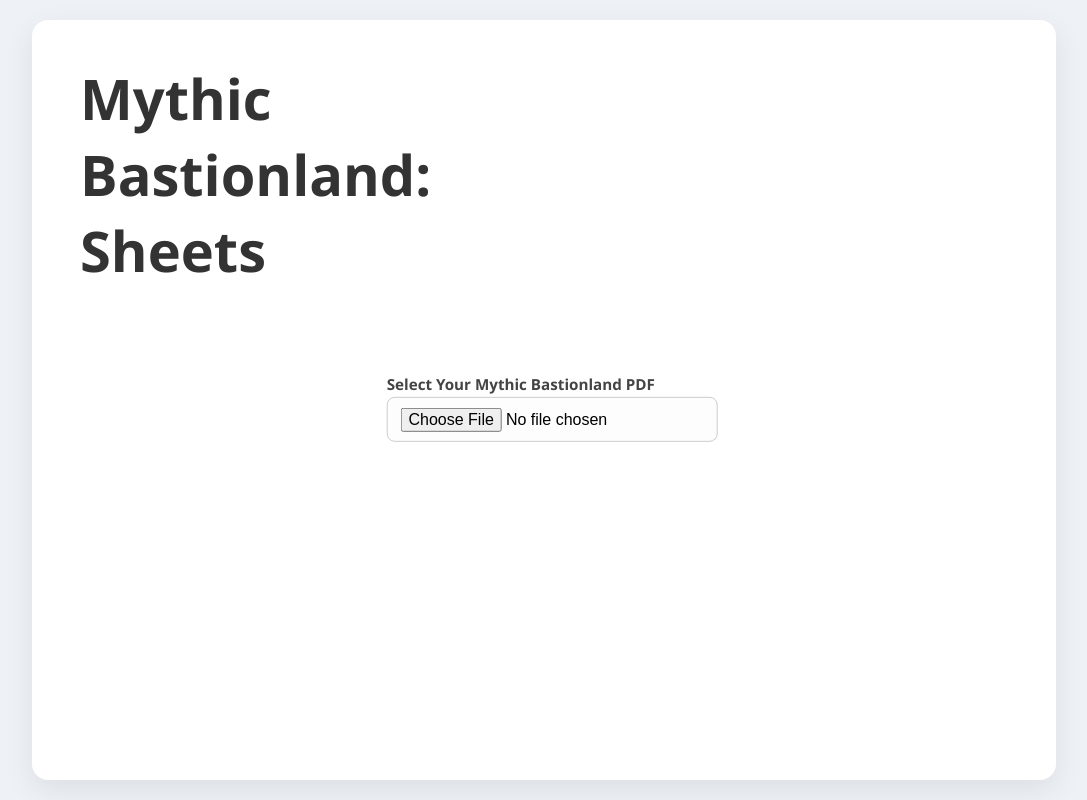
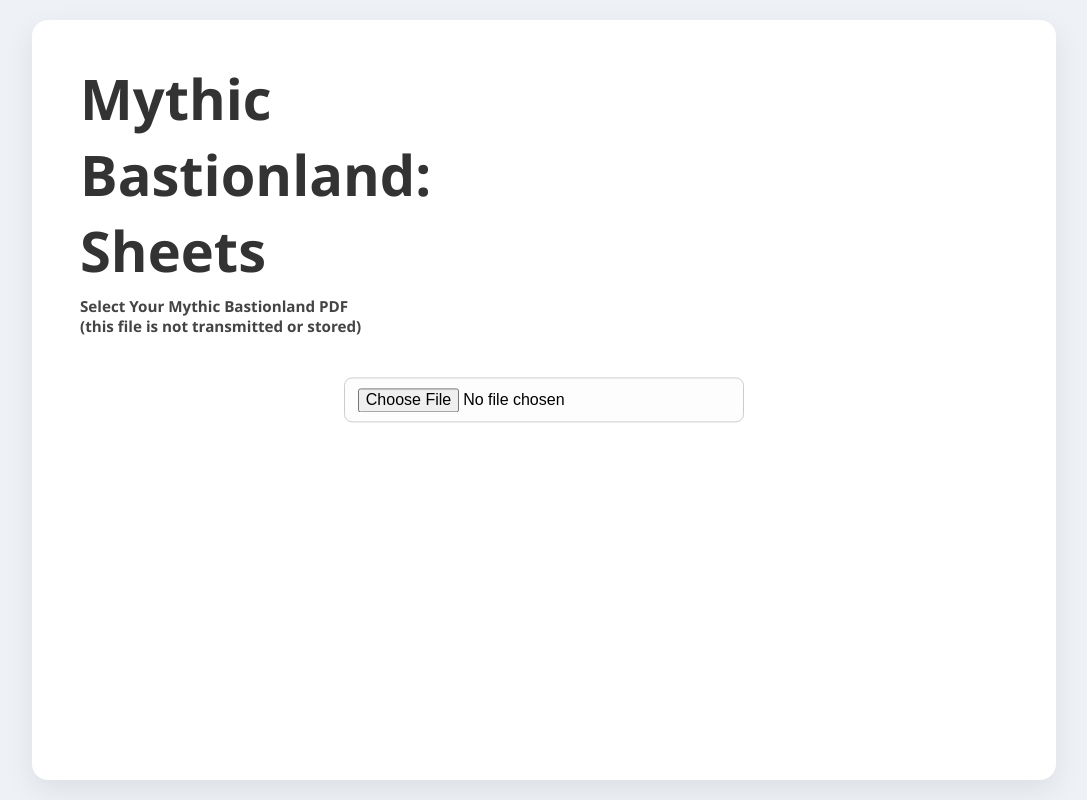
Before and after one commit to CoreyJSteiner/mythic-sheet-extract, a plain HTML site: page index.html in a window 1280 px wide. Shown: the whole page, without its empty margins (96-1183 px from the left). Drawn offline with Linux system fonts and the light colour scheme.

Commit message:
update text

```diff
--- a/index.html
+++ b/index.html
@@ -91,6 +91,7 @@
             border: 1px solid #ccc;
             background: #fdfdfd;
             transition: border 0.2s;
+            width: 6rem
         }
 
         input:focus,
@@ -99,11 +100,12 @@
             outline: none;
         }
 
-        #upload-section {
+        #upload-section input {
             position: absolute;
             top: 50%;
             left: 50%;
             transform: translate(-50%, -50%);
+            width: 25rem;
         }
 
         button {
@@ -170,7 +172,10 @@
                     Sheets
                 </h1>
                 <div id="upload-section" class="form-group">
-                    <label for="pdf-upload">Select Your Mythic Bastionland PDF</label>
+                    <label for="pdf-upload">
+                        Select Your Mythic Bastionland PDF<br>
+                        (this file is not transmitted or stored)
+                    </label>
                     <input type="file" id="pdf-upload" accept="application/pdf">
                 </div>
 
```
